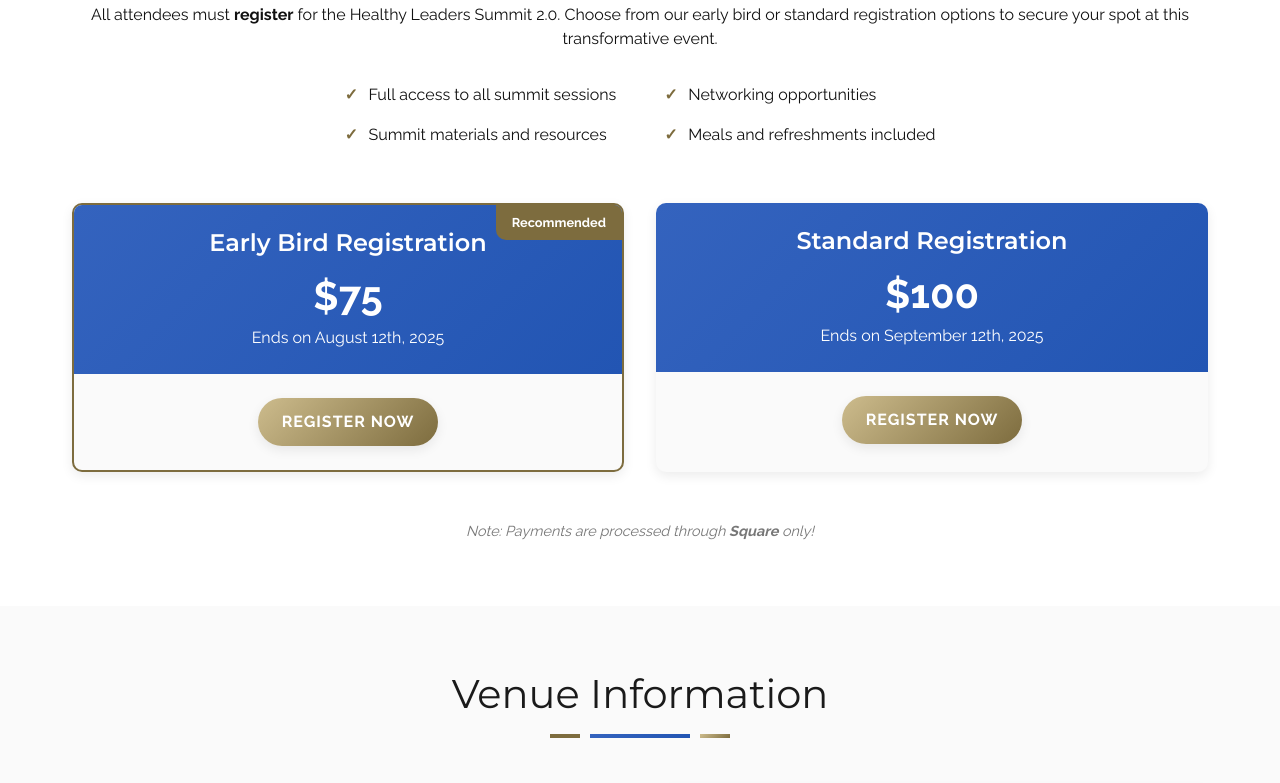
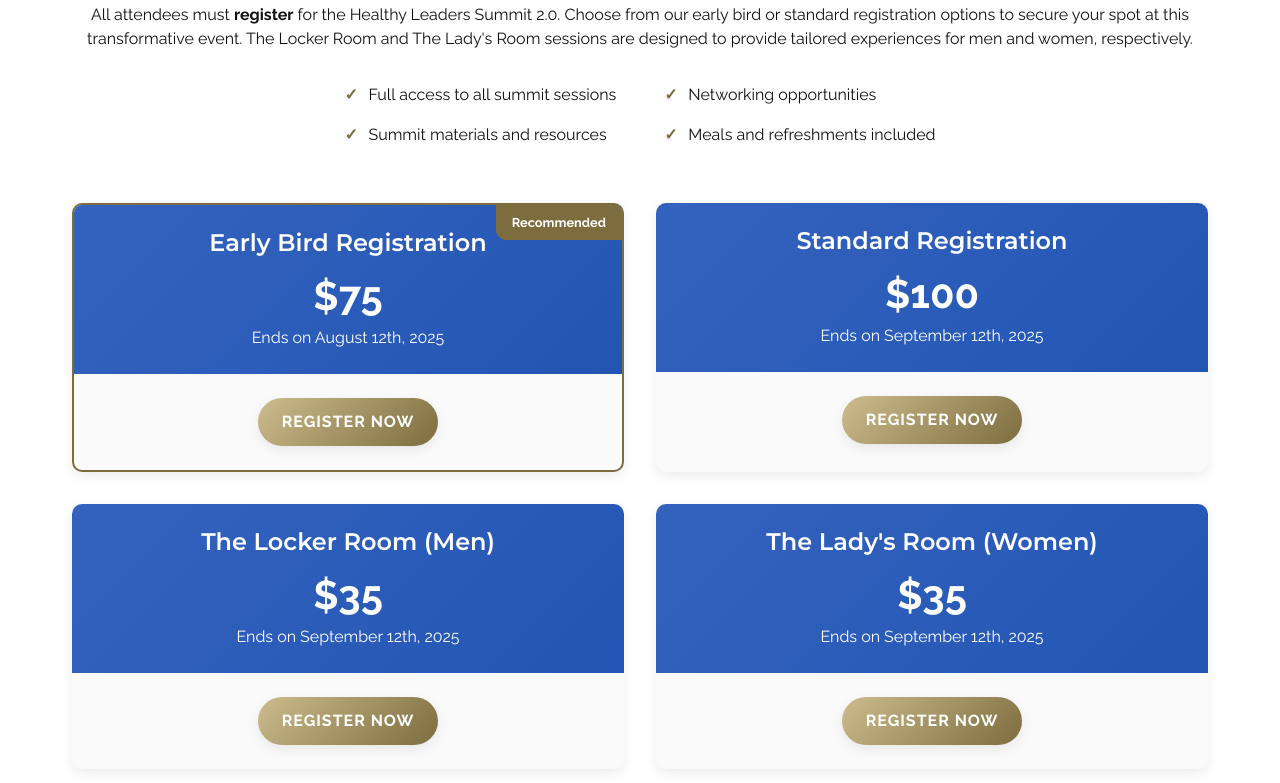
Before and after one commit to chrizgfx/healthyLeaders, a plain HTML site: page index.html in a window 1280 px wide. Shown: the part 3362-4145 px from the top of the page. Drawn offline with nearby package versions, Linux system fonts and the light colour scheme.

Commit message:
Tweaks, Additions, and Deletions
- Tweaked the scheduling for more clarity
- Added two extra payment options
- Added to the description for the new payment options
- Deleted the summit schedule reference PDF

```diff
--- a/css/styles.css
+++ b/css/styles.css
@@ -481,7 +481,8 @@ h2 {
 
 .ticketOptions {
     display: grid;
-    grid-template-columns: repeat(auto-fit, minmax(300px, 1fr));
+    /* grid-template-columns: repeat(auto-fit, minmax(300px, 1fr)); */
+    grid-template-columns: 1fr 1fr;
     gap: 2rem;
     margin-bottom: 3rem;
 }
--- a/index.html
+++ b/index.html
@@ -110,14 +110,14 @@
                     <div class="scheduleItem">
                         <div class="scheduleTime">9:00 PM - 10:00 PM</div>
                         <div class="scheduleContent">
-                            <h4>Evening Session 2: The Locker Room (For Men Only) - Lower Level</h4>
+                            <h4>Evening Session 2: The Locker Room (Men) - Lower Level</h4>
                             <p class="scheduleLocation">Rashad Mills, MS, LCPC</p>
                         </div>
                     </div>
                     <div class="scheduleItem">
                         <div class="scheduleTime">9:00 PM - 10:00 PM</div>
                         <div class="scheduleContent">
-                            <h4>Evening Session 2B: The Lady’s Room - Main Auditorium</h4>
+                            <h4>Evening Session 2B: The Lady’s Room (Women) - Main Auditorium</h4>
                             <p class="scheduleLocation">Dr. Karen Stallings, MS, LCPC</p>
                         </div>
                     </div>
@@ -176,6 +176,7 @@
             <div class="ticketInfoContainer">
                 <p class="ticketInfo">
                     All attendees must <b>register</b> for the Healthy Leaders Summit 2.0. Choose from our early bird or standard registration options to secure your spot at this transformative event.
+                    The Locker Room and The Lady's Room sessions are designed to provide tailored experiences for men and women, respectively.
                 </p>
                 <div>
                     <ul class="ticketFeatures">
@@ -209,6 +210,28 @@
                     </div>
                     <div class="ticketBody">
                         <a href="https://square.link/u/aSINpGMU" class="ticketButton">Register Now</a>
+                    </div>
+                </div>
+
+                <div class="ticketCard">
+                    <div class="ticketHeader">
+                        <h3>The Locker Room (Men)</h3>
+                        <div class="ticketPrice">$35</div>
+                        <p>Ends on September 12th, 2025</p>
+                    </div>
+                    <div class="ticketBody">
+                        <a href="https://square.link/u/bQoZGhkW" class="ticketButton">Register Now</a>
+                    </div>
+                </div>
+
+                <div class="ticketCard">
+                    <div class="ticketHeader">
+                        <h3>The Lady's Room (Women)</h3>
+                        <div class="ticketPrice">$35</div>
+                        <p>Ends on September 12th, 2025</p>
+                    </div>
+                    <div class="ticketBody">
+                        <a href="https://square.link/u/r3O8LvxD" class="ticketButton">Register Now</a>
                     </div>
                 </div>
             </div>
```
Also changed, not shown: 1 other file.
